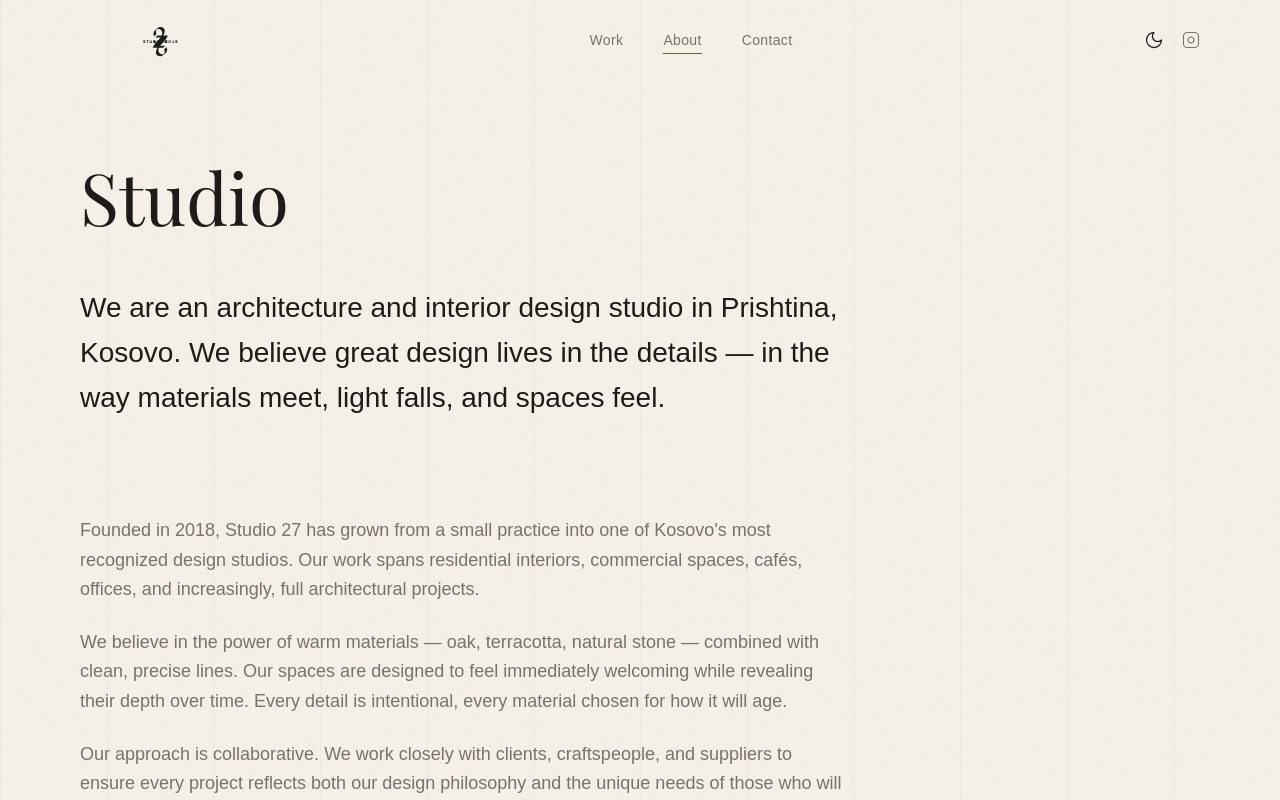
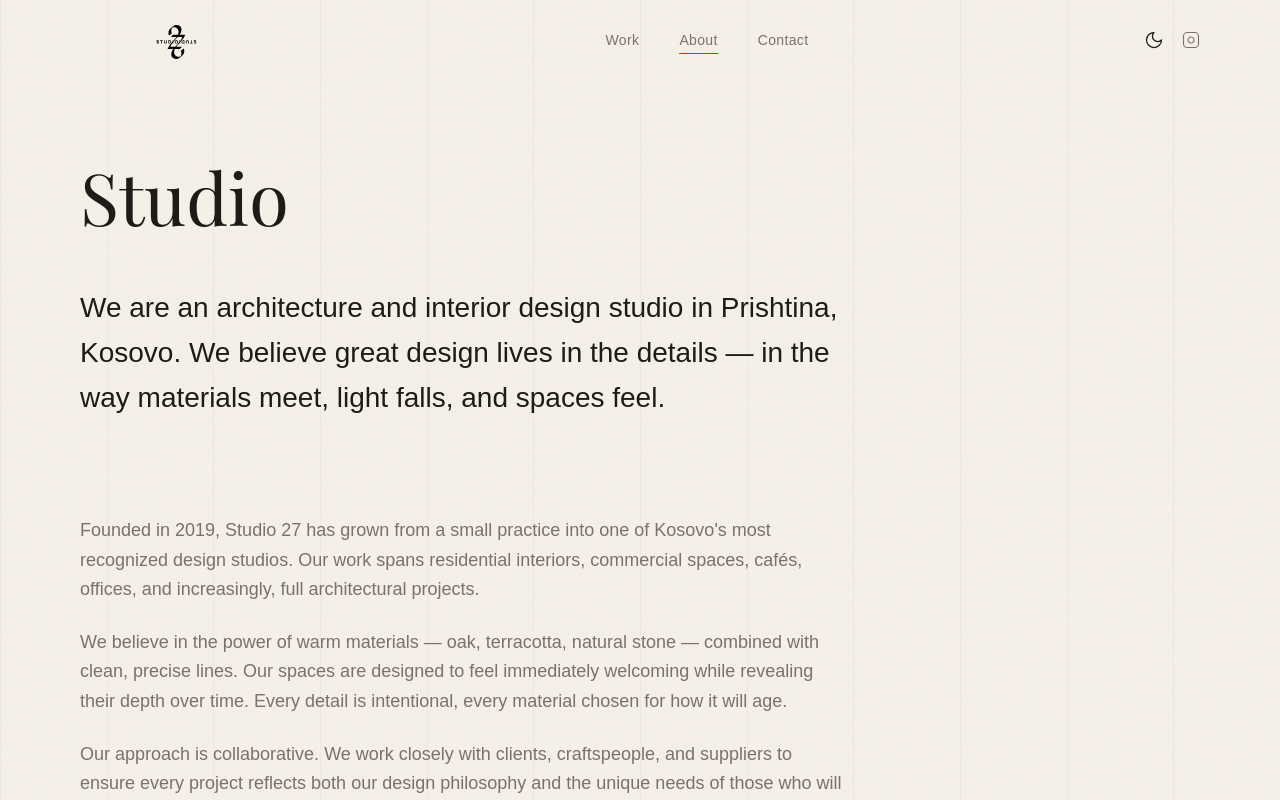
Before and after one commit to 6yza6yza/studio27, a Next.js app: page /about in a window 1280 px wide. Shown: the top 800 px of the page. Built offline with nearby package versions, Linux system fonts and the light colour scheme; a web font is replaced by a local one.

Commit message:
logo fix

```diff
--- a/src/app/about/page.tsx
+++ b/src/app/about/page.tsx
@@ -67,7 +67,7 @@ export default function AboutPage() {
         <ScrollReveal>
           <div className="mt-16 max-w-3xl space-y-6 md:mt-24">
             <p className="font-body text-base leading-relaxed text-[var(--color-text-secondary)] md:text-lg">
-              Founded in 2018, Studio 27 has grown from a small practice into one of
+              Founded in 2019, Studio 27 has grown from a small practice into one of
               Kosovo&apos;s most recognized design studios. Our work spans residential
               interiors, commercial spaces, cafés, offices, and increasingly, full
               architectural projects.
--- a/src/components/contact/ContactForm.tsx
+++ b/src/components/contact/ContactForm.tsx
@@ -18,7 +18,7 @@ export function ContactForm() {
     setIsSubmitting(true);
 
     try {
-      const response = await fetch("https://formspree.io/f/mbdajprw", {
+      const response = await fetch("https://formspree.io/f/xykdzrqg", {
         method: "POST",
         headers: {
           "Content-Type": "application/json",
--- a/src/components/home/StudioIntro.tsx
+++ b/src/components/home/StudioIntro.tsx
@@ -17,7 +17,7 @@ export function StudioIntro() {
         <ScrollReveal delay={0.2}>
           <div className="mt-16 flex flex-col items-start justify-between gap-6 border-t border-[var(--color-border)] pt-8 md:mt-24 md:flex-row md:items-center md:gap-0 md:pt-12">
             <div className="flex items-center gap-4">
-              <span className="font-mono text-sm text-[var(--color-text-secondary)]">2018</span>
+              <span className="font-mono text-sm text-[var(--color-text-secondary)]">2019</span>
               <span className="h-4 w-[1px] bg-[var(--color-accent)]" />
               <span className="font-body text-sm text-[var(--color-text-muted)]">Founded</span>
             </div>
--- a/src/components/layout/Navbar.tsx
+++ b/src/components/layout/Navbar.tsx
@@ -49,7 +49,7 @@ export function Navbar() {
           {/* Logo */}
           <Link
             href="/"
-            className="relative block h-12 w-40 transition-opacity hover:opacity-70"
+            className="relative block h-14 w-48 transition-opacity hover:opacity-70"
           >
             <Image
               src="/images/logo.svg"
```
Also changed, not shown: public/images/logo-test.svg (renamed from public/images/logo-light.svg), public/images/logo.svg.
